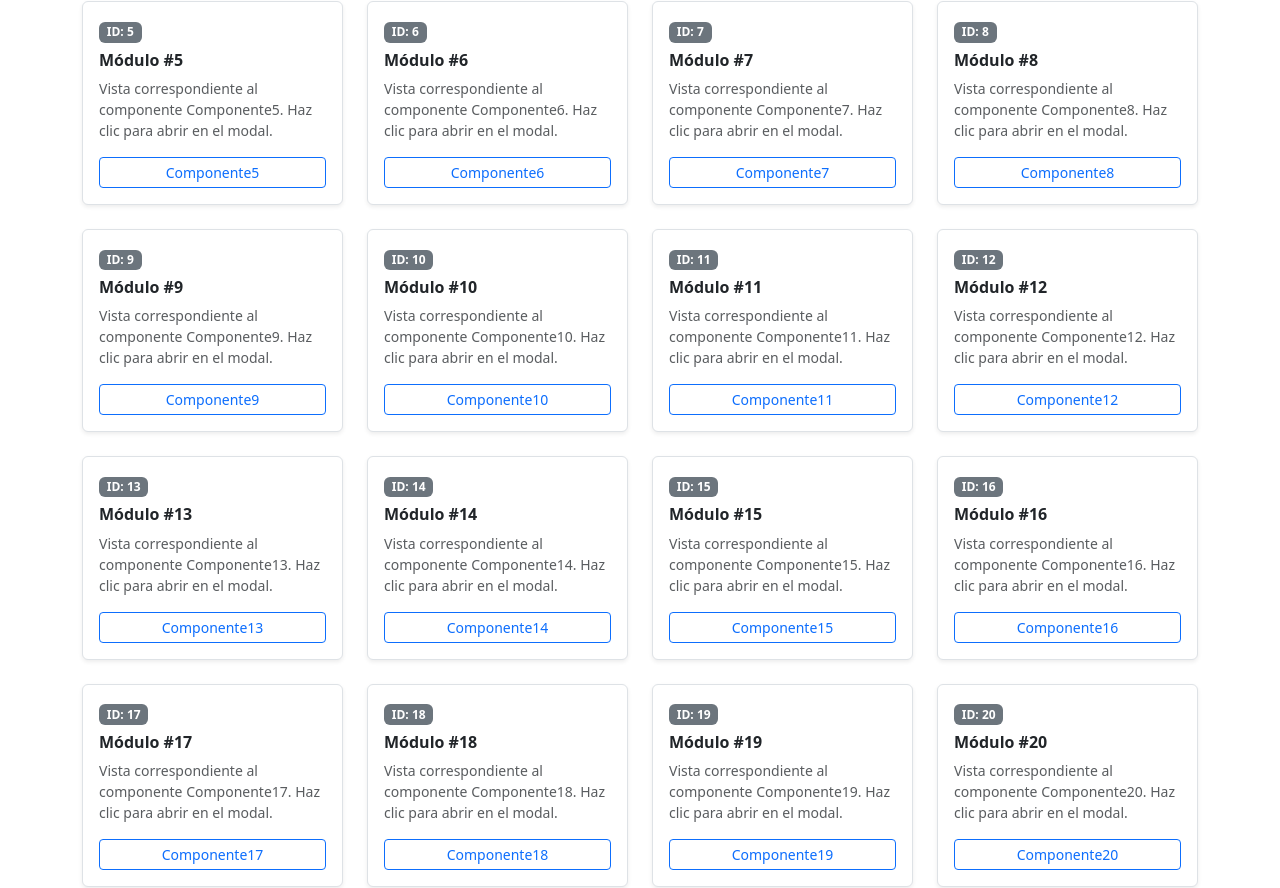
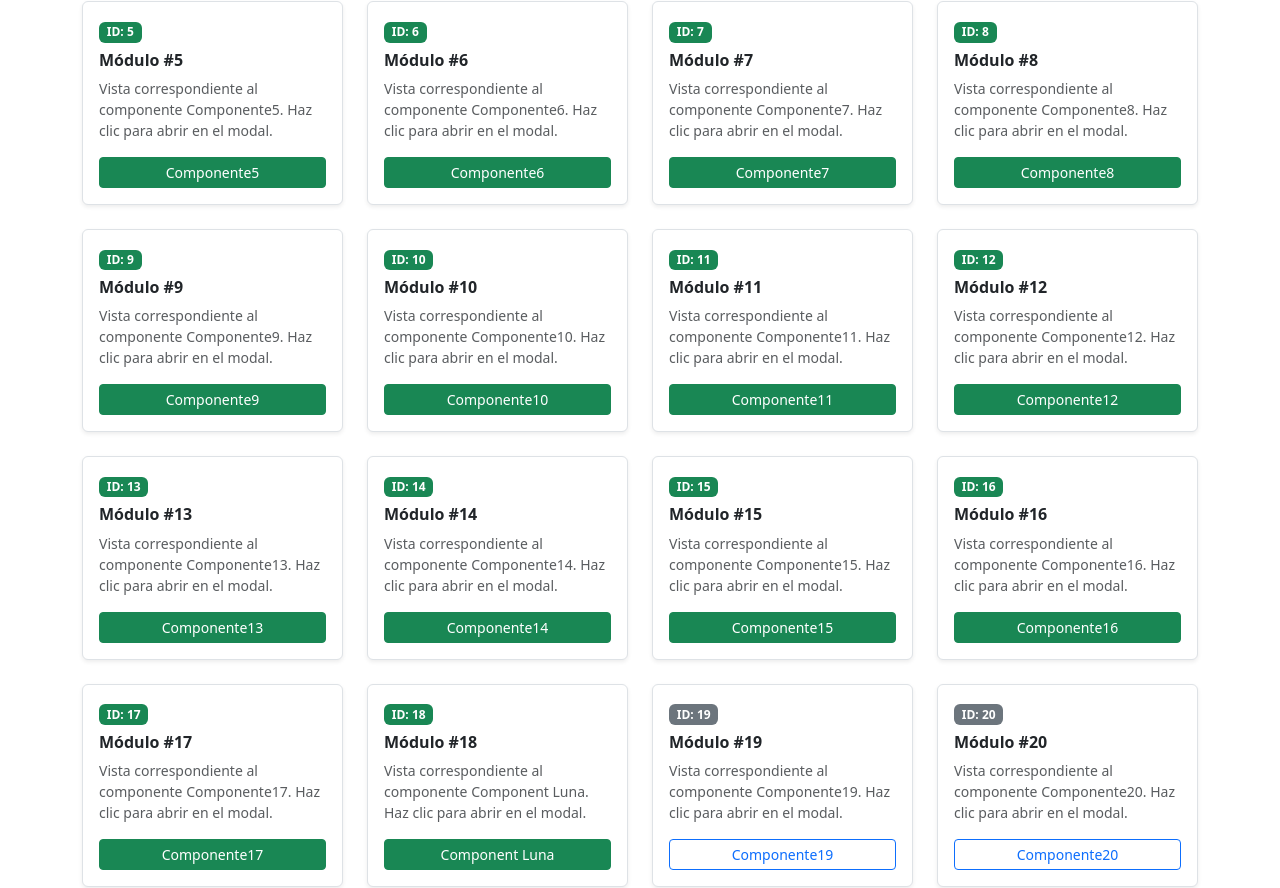
Before and after one commit to carloscastrox/react_gitflow, a React (Vite) app: page / in a window 1280 px wide. Shown: the part 451-1339 px from the top of the page. Built offline with nearby package versions, Linux system fonts and the light colour scheme.

Commit message:
feat: Agregue mi componente #18

```diff
--- a/src/features/landing/Main.jsx
+++ b/src/features/landing/Main.jsx
@@ -1,6 +1,7 @@
 import React, { useState } from 'react'
 import { Componentcarlos } from '../carloscastro/Componentcarlos'
 // Aquí puedes importar otros componentes según sea necesario
+import { ComponentLuna } from '../lunaaguasmejia/ComponentLuna';
 
 
 
@@ -16,7 +17,7 @@ export const Main = () => {
 
     if (id === 1) componentName = 'Component carlos';
     // Agregar la lógica para otros componentes según sea necesario
-
+    if (id === 18) componentName = 'Component Luna'
     return {
       id,
       name: componentName,
@@ -29,6 +30,7 @@ export const Main = () => {
   const renderModalContent = (id) => {
     if (id === 1) return <Componentcarlos />;
     // Agregar la lógica para otros componentes según sea necesario
+    if (id === 18) return <ComponentLuna />
 
     const currentName = cardsData.find(c => c.id === id)?.name;
 
@@ -64,14 +66,14 @@ export const Main = () => {
             >
               <div className="card-body d-flex flex-column justify-content-between">
                 <div>
-                  <span className={`badge mb-2 ${card.id <= 2 ? 'bg-success' : 'bg-secondary'}`}>
+                  <span className={`badge mb-2 ${card.id <= 18 ? 'bg-success' : 'bg-secondary'}`}>
                     ID: {card.id}
                   </span>
                   <h5 className="card-title h6 fw-bold">{card.title}</h5>
                   <p className="card-text small text-muted">{card.description}</p>
                 </div>
                 <button
-                  className={`btn btn-sm mt-3 w-100 text-truncate ${card.id <= 2 ? 'btn-success' : 'btn-outline-primary'}`}
+                  className={`btn btn-sm mt-3 w-100 text-truncate ${card.id <= 18 ? 'btn-success' : 'btn-outline-primary'}`}
                   onClick={(e) => {
                     e.stopPropagation();
                     setActiveComponentId(card.id);
--- a/src/features/lunaaguasmejia/ComponentLuna.jsx
+++ b/src/features/lunaaguasmejia/ComponentLuna.jsx
@@ -1,11 +1,11 @@
 import React from 'react'
-import FotoLuna from 'src/assets/imglunaa.jpg'
+import imglunaa from '../../assets/imglunaa.jpeg'
 
 export const ComponentLuna = () => {
   return (
     <div style={{ textAlign: 'center', padding: '20px' }}>
       <img
-        src={FotoLuna}
+        src={imglunaa}
         alt="Foto de Luna"
         style={{ width: '150px', height: '150px', borderRadius: '50%', objectFit: 'cover' }}
       />
```
